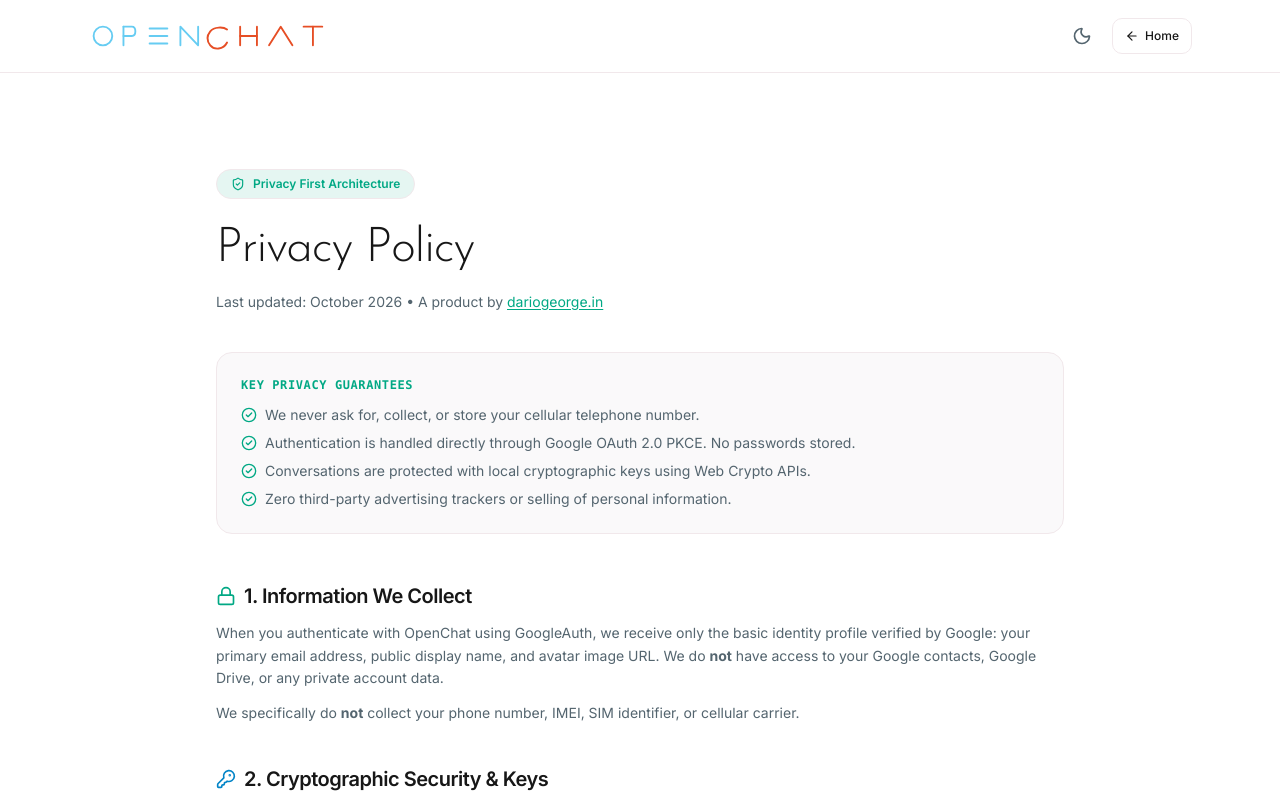
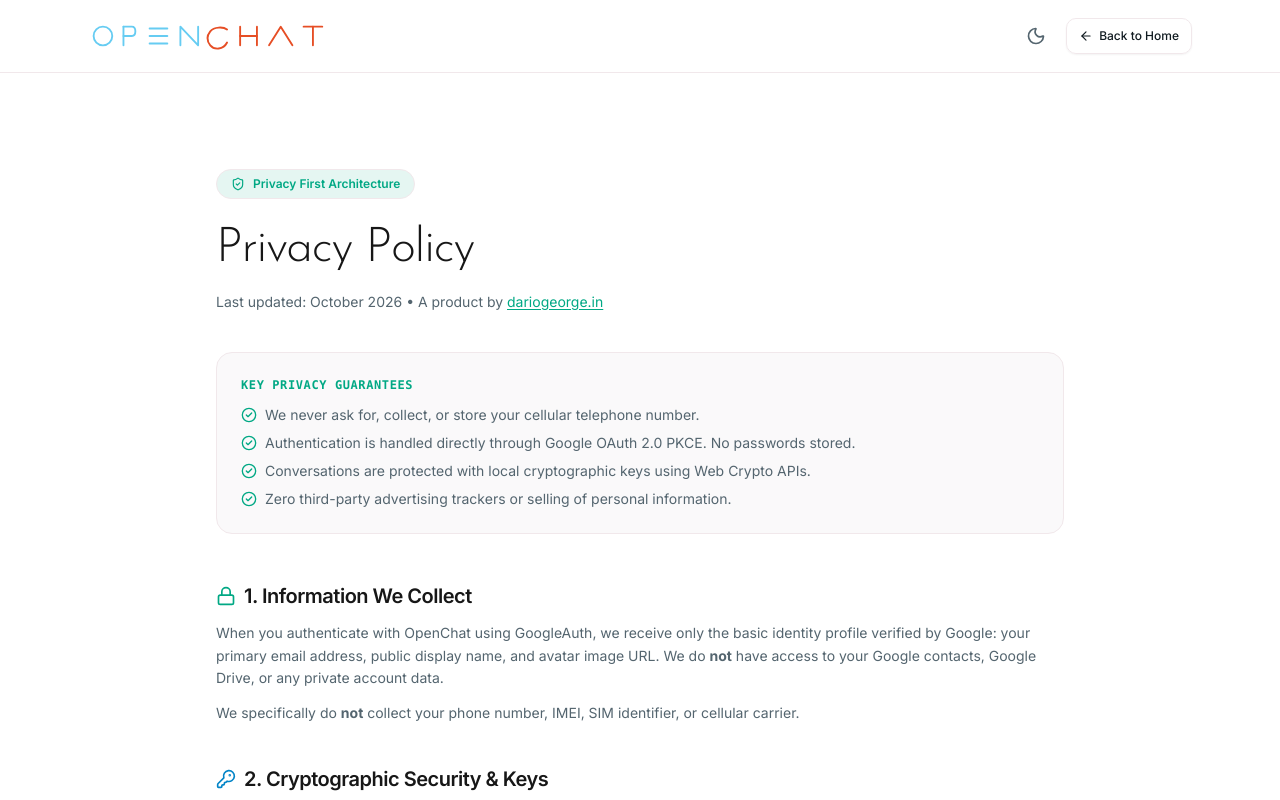
Before and after one commit to dariogeorge21/openchat, a Next.js app: page /privacy in a window 1280 px wide. Shown: the top 800 px of the page. Built offline with nearby package versions, Linux system fonts and the light colour scheme; no server answers.

Commit message:
feat: improve button styles and accessibility across About, Privacy Policy, and Terms pages

```diff
--- a/app/about/page.tsx
+++ b/app/about/page.tsx
@@ -35,14 +35,15 @@ export default function AboutPage() {
 
           <div className="flex items-center gap-3">
             <ThemeToggle />
-            <Link href="/" className="hidden sm:inline-flex">
+            <Link href="/" className="inline-flex">
               <Button
                 variant="outline"
                 size="sm"
-                className="rounded-[10px] text-xs h-9 px-3 gap-1.5 text-black dark:text-white border-[#F1E8EB] dark:border-[#222D34]"
+                className="rounded-[10px] text-xs h-9 px-2.5 sm:px-3 gap-1.5 text-[#111B21] dark:text-[#E9EDEF] border-[#E9EDEF] dark:border-[#222D34] bg-white/60 dark:bg-[#111B21]/60 hover:bg-[#F5F6F6] dark:hover:bg-[#202C33] hover:text-[#00A884] dark:hover:text-[#00A884] hover:border-[#00A884]/30 dark:hover:border-[#00A884]/40 transition-all shadow-xs"
               >
-                <ArrowLeft className="w-3.5 h-3.5" />
-                <span>Back to Home</span>
+                <ArrowLeft className="w-3.5 h-3.5 shrink-0" />
+                <span className="hidden sm:inline">Back to Home</span>
+                <span className="sm:hidden">Home</span>
               </Button>
             </Link>
 
--- a/app/privacy/page.tsx
+++ b/app/privacy/page.tsx
@@ -32,14 +32,15 @@ export default function PrivacyPolicyPage() {
 
           <div className="flex items-center gap-3">
             <ThemeToggle />
-            <Link href="/">
+            <Link href="/" className="inline-flex">
               <Button
                 variant="outline"
                 size="sm"
-                className="rounded-[10px] text-xs h-9 px-3 gap-1.5 border-[#F1E8EB] dark:border-[#222D34]"
+                className="rounded-[10px] text-xs h-9 px-2.5 sm:px-3 gap-1.5 text-[#111B21] dark:text-[#E9EDEF] border-[#E9EDEF] dark:border-[#222D34] bg-white/60 dark:bg-[#111B21]/60 hover:bg-[#F5F6F6] dark:hover:bg-[#202C33] hover:text-[#00A884] dark:hover:text-[#00A884] hover:border-[#00A884]/30 dark:hover:border-[#00A884]/40 transition-all shadow-xs"
               >
-                <ArrowLeft className="w-3.5 h-3.5" />
-                <span>Home</span>
+                <ArrowLeft className="w-3.5 h-3.5 shrink-0" />
+                <span className="hidden sm:inline">Back to Home</span>
+                <span className="sm:hidden">Home</span>
               </Button>
             </Link>
 
--- a/app/terms/page.tsx
+++ b/app/terms/page.tsx
@@ -23,14 +23,15 @@ export default function TermsPage() {
 
           <div className="flex items-center gap-3">
             <ThemeToggle />
-            <Link href="/">
+            <Link href="/" className="inline-flex">
               <Button
                 variant="outline"
                 size="sm"
-                className="rounded-[10px] text-xs h-9 px-3 gap-1.5 border-[#F1E8EB] dark:border-[#222D34]"
+                className="rounded-[10px] text-xs h-9 px-2.5 sm:px-3 gap-1.5 text-[#111B21] dark:text-[#E9EDEF] border-[#E9EDEF] dark:border-[#222D34] bg-white/60 dark:bg-[#111B21]/60 hover:bg-[#F5F6F6] dark:hover:bg-[#202C33] hover:text-[#00A884] dark:hover:text-[#00A884] hover:border-[#00A884]/30 dark:hover:border-[#00A884]/40 transition-all shadow-xs"
               >
-                <ArrowLeft className="w-3.5 h-3.5" />
-                <span>Home</span>
+                <ArrowLeft className="w-3.5 h-3.5 shrink-0" />
+                <span className="hidden sm:inline">Back to Home</span>
+                <span className="sm:hidden">Home</span>
               </Button>
             </Link>
 
--- a/components/ui/button.tsx
+++ b/components/ui/button.tsx
@@ -19,9 +19,9 @@ const buttonVariants = cva(
         google:
           "bg-white text-[#171717] border border-[#F1E8EB] hover:border-[#66CCF2]/60 hover:bg-[#FBF9FA] shadow-[0_1px_3px_rgba(0,0,0,0.04)] hover:shadow-[0_4px_14px_rgba(0,0,0,0.06)]",
         outline:
-          "border border-[#F1E8EB] bg-transparent text-[#171717] hover:bg-[#FBF9FA] hover:border-[#d9ccd1]",
+          "border border-[#F1E8EB] bg-transparent text-[#171717] hover:bg-[#F5F6F6] hover:border-[#d9ccd1] dark:border-[#222D34] dark:text-[#E9EDEF] dark:hover:bg-[#202C33] dark:hover:border-[#374248] dark:hover:text-white",
         ghost:
-          "text-[#171717] hover:bg-[#FBF9FA] hover:text-[#171717]",
+          "text-[#171717] hover:bg-[#F5F6F6] hover:text-[#171717] dark:text-[#E9EDEF] dark:hover:bg-[#202C33] dark:hover:text-white",
         subtle:
           "bg-[#66CCF2]/10 text-[#09739a] hover:bg-[#66CCF2]/20 font-medium",
         subtleOrange:
```
